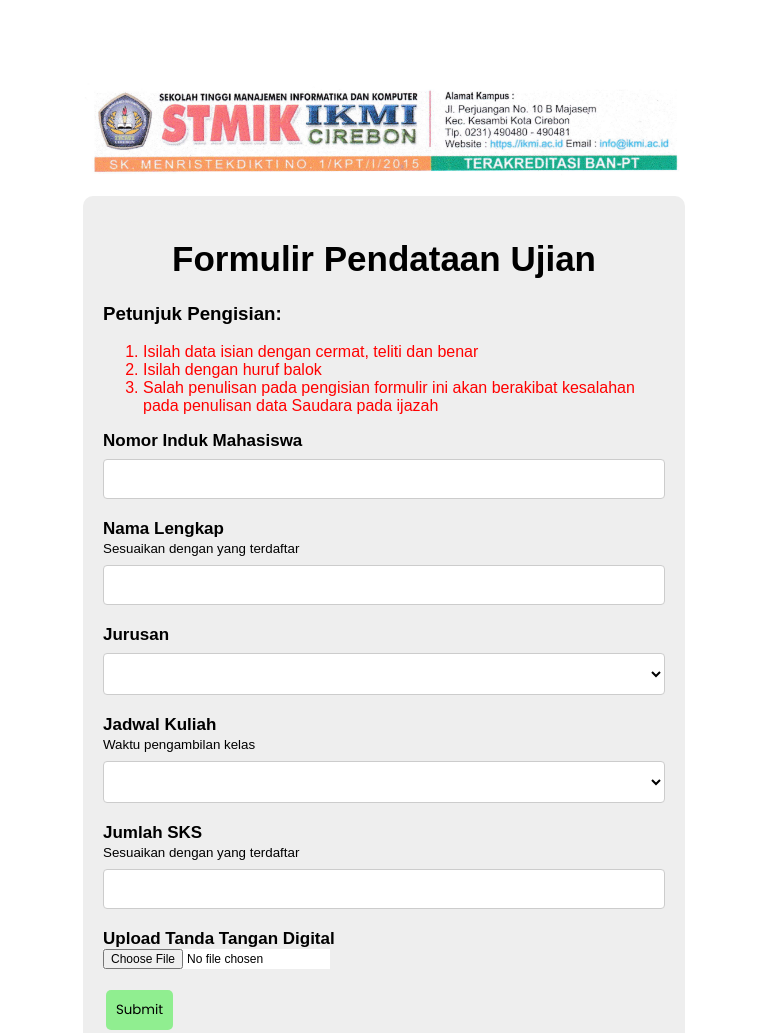
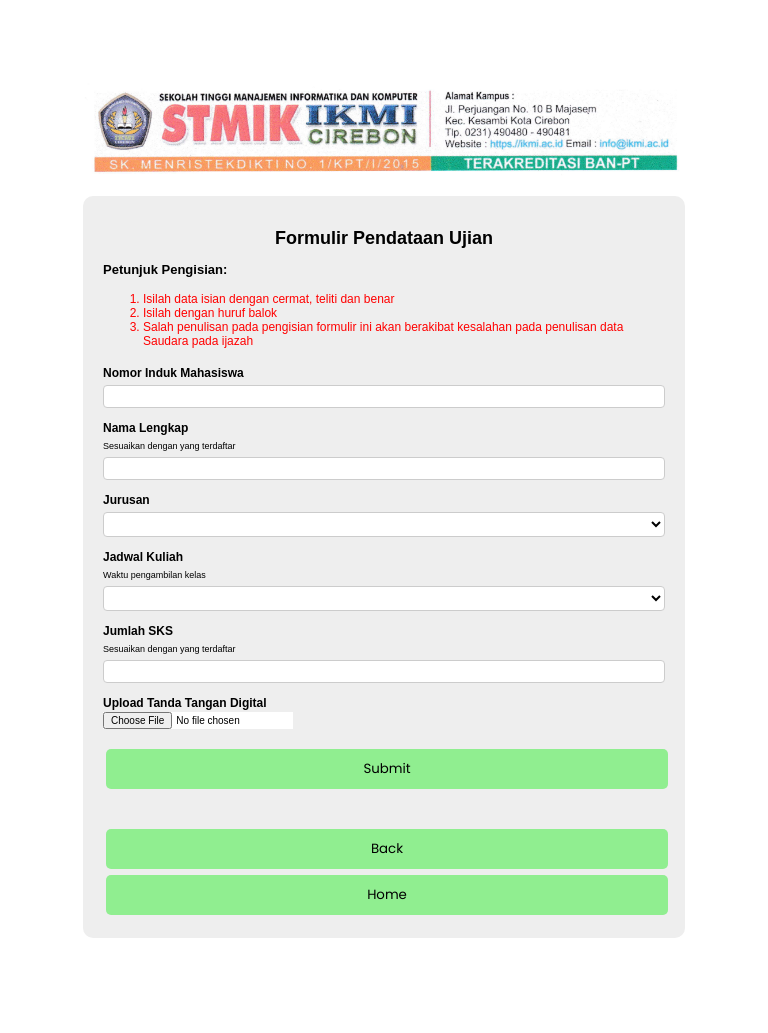
Before and after one commit to adit37/MuhammadAdithyaPratama.github.io, a plain HTML site: page pages/Tugas pweb/p04formrespon.html in a window 768 px wide. Shown: the top 1033 px of the page. Drawn offline with Linux system fonts and the light colour scheme.

Commit message:
Update formrespon.css

```diff
--- a/css/formrespon.css
+++ b/css/formrespon.css
@@ -82,36 +82,52 @@ input[type=file] {
     font-size: 12px;
 }
 
-@media only screen and (min-width: 478px) and (max-width:600px){
-  .isinih{
-    width: 100%;
-  }
-  img{
-    width: 100%;
-  }
+@media only screen and (max-width: 768px) {
+
+    body {
+        box-sizing: border-box;
+    }
+
+    h1 {
+        font-size: 18px;
+    }
+
+    h3 {
+        font-size: 13px;
+    }
+
+    ol li {
+        font-size: 12px;
+    }
+
+    .form {
+        padding: 15px;
+    }
+
+    .isinih {
+        font-size: 15px;
+    }
+
+    label {
+        font-size: 12px;
+    }
+
+    small {
+        font-size: 9px;
+    }
+
+    .inputdata, select {
+        padding: 5px 10px;
+        font-size: 10px;
+        margin: 5px 0 10px;
+    }
+
+    input[type=file] {
+        font-size: 10px;
+    }
+
+    button {
+       width: 100%;
+    }
+
 }
-
-@media only screen and (min-width: 768px){
-  .isinih{
-    width: 100%;
-  }
-  img{
-    width: 100%;
-  }
-}
-@media only screen and (min-width: 992px){
-  .isinih{
-    width: 100%;
-  }
-  img{
-    width: 100%;
-  }
-}
-@media only screen and (min-width: 1200px){
-  .isinih{
-    width: 100%;
-  }
-  img{
-    width: 100%;
-  }
-}
```
